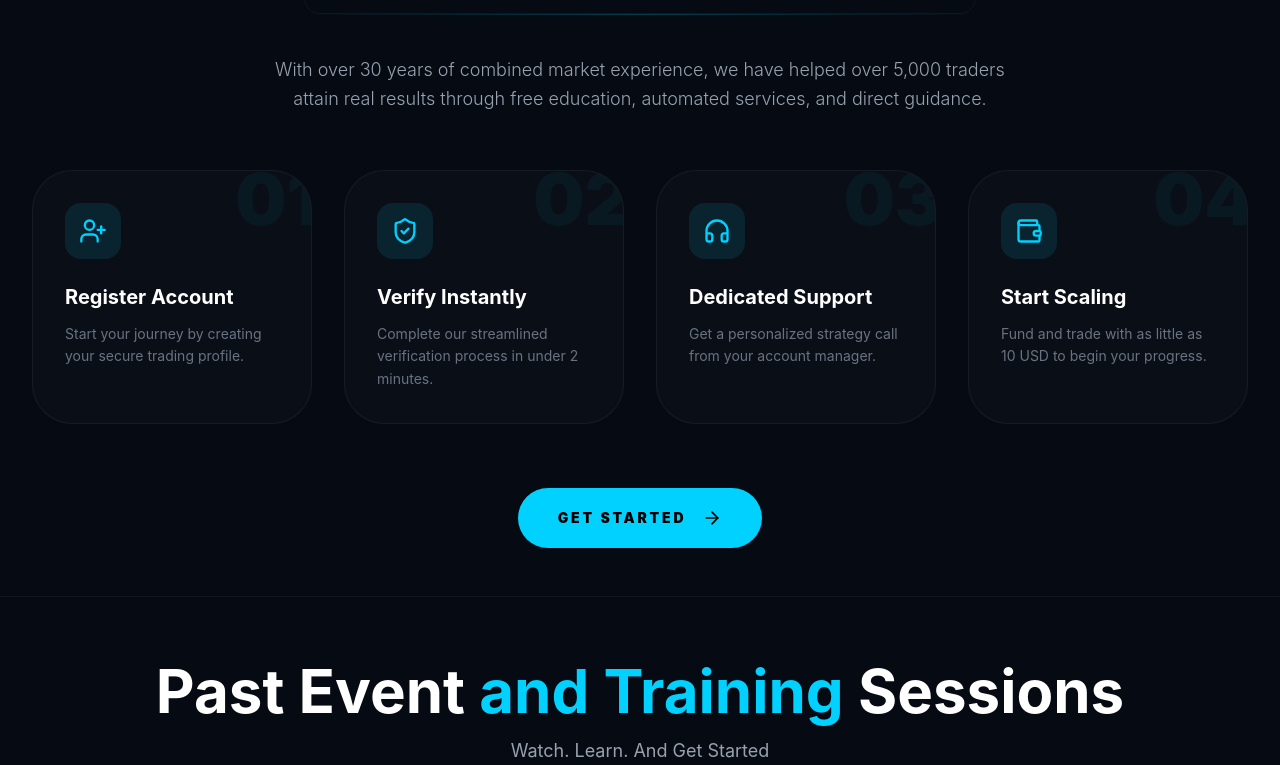
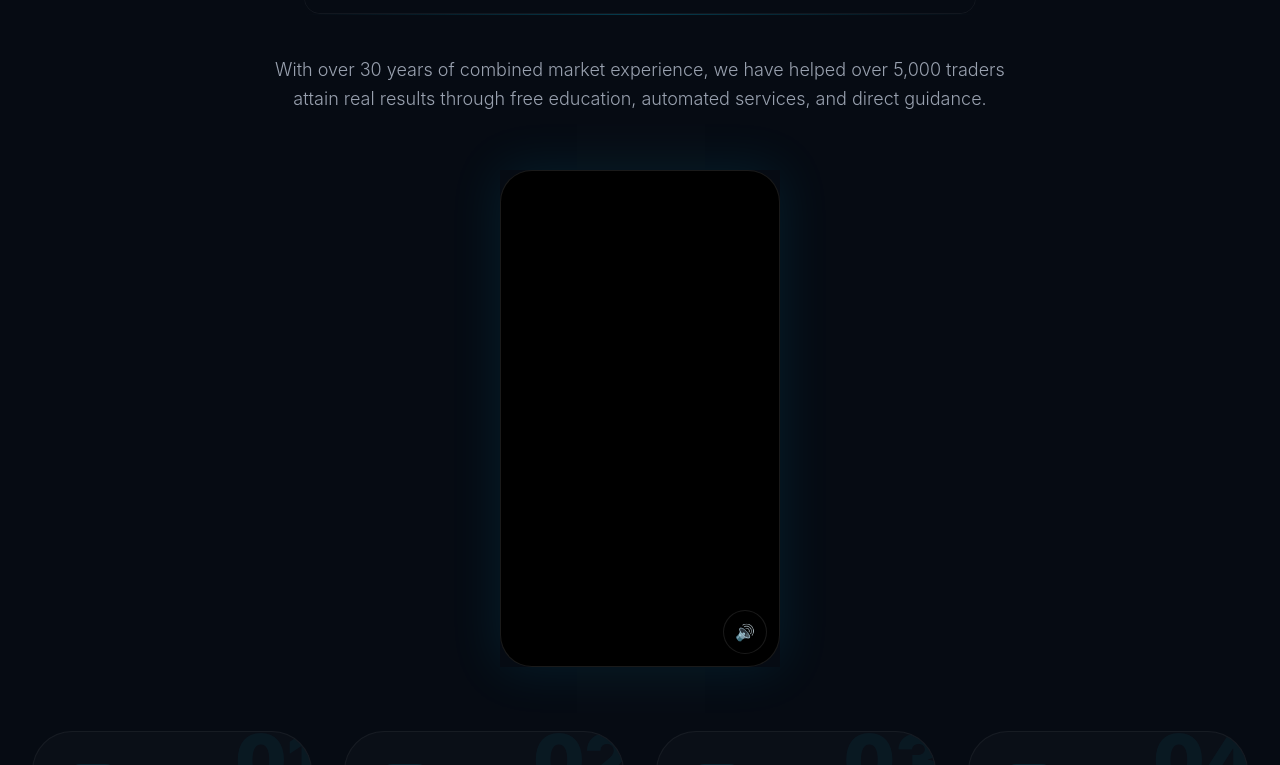
Before and after one commit to Greatpips/dupoin, a React (Vite) app: page / in a window 1280 px wide. Shown: the part 1220-1985 px from the top of the page. Built offline with nearby package versions, Linux system fonts and the light colour scheme.

Commit message:
added video

```diff
--- a/src/components/About.jsx
+++ b/src/components/About.jsx
@@ -1,7 +1,10 @@
 import React, { useEffect, useRef, useState } from 'react';
 import { motion, useInView } from 'framer-motion';
 import {
-  UserPlus, ShieldCheck, Headphones, Wallet,
+  UserPlus,
+  ShieldCheck,
+  Headphones,
+  Wallet,
   ArrowRight
 } from 'lucide-react';
 
@@ -11,15 +14,22 @@ function useCounter(target, duration = 2200, started = false) {
 
   useEffect(() => {
     if (!started) return;
+
     let startTime = null;
-    const easeOut = t => 1 - Math.pow(1 - t, 3);
+
+    const easeOut = (t) => 1 - Math.pow(1 - t, 3);
 
     const tick = (now) => {
       if (!startTime) startTime = now;
+
       const elapsed = now - startTime;
       const progress = Math.min(elapsed / duration, 1);
+
       setCount(Math.round(easeOut(progress) * target));
-      if (progress < 1) requestAnimationFrame(tick);
+
+      if (progress < 1) {
+        requestAnimationFrame(tick);
+      }
     };
 
     requestAnimationFrame(tick);
@@ -36,22 +46,22 @@ function StatCell({ value, suffix, label, started, delay = 0 }) {
     <motion.div
       initial={{ opacity: 0, y: 16 }}
       animate={started ? { opacity: 1, y: 0 } : {}}
-      transition={{ duration: 0.7, delay: delay * 0.15, ease: [0.22, 1, 0.36, 1] }}
+      transition={{
+        duration: 0.7,
+        delay: delay * 0.15,
+        ease: [0.22, 1, 0.36, 1]
+      }}
       className="group relative flex flex-col items-center justify-center py-9 px-6 bg-[#060b13] overflow-hidden"
     >
-      {/* Hover radial glow */}
       <div className="absolute inset-0 bg-[radial-gradient(ellipse_at_50%_0%,rgba(0,209,255,0.08)_0%,transparent_70%)] opacity-0 group-hover:opacity-100 transition-opacity duration-500 pointer-events-none" />
 
-      {/* Number */}
       <span className="relative z-10 text-[clamp(2.4rem,5vw,3.4rem)] font-black leading-none tracking-tight text-[#00d1ff] tabular-nums">
         {count.toLocaleString()}
         <span className="text-[0.7em]">{suffix}</span>
       </span>
 
-      {/* Accent line */}
       <span className="block w-8 h-[2px] my-3 bg-gradient-to-r from-transparent via-[#00d1ff] to-transparent" />
 
-      {/* Label */}
       <span className="relative z-10 text-[0.7rem] font-semibold uppercase tracking-[0.2em] text-white/40">
         {label}
       </span>
@@ -66,31 +76,124 @@ const About = ({ onAction }) => {
     visible: {
       opacity: 1,
       y: 0,
-      transition: { duration: 1, ease: [0.22, 1, 0.36, 1] }
+      transition: {
+        duration: 1,
+        ease: [0.22, 1, 0.36, 1]
+      }
     }
   };
 
   const steps = [
-    { step: "01", icon: <UserPlus />, title: "Register Account", desc: "Start your journey by creating your secure trading profile." },
-    { step: "02", icon: <ShieldCheck />, title: "Verify Instantly", desc: "Complete our streamlined verification process in under 2 minutes." },
-    { step: "03", icon: <Headphones />, title: "Dedicated Support", desc: "Get a personalized strategy call from your account manager." },
-    { step: "04", icon: <Wallet />, title: "Start Scaling", desc: "Fund and trade with as little as 10 USD to begin your progress." }
+    {
+      step: "01",
+      icon: <UserPlus />,
+      title: "Register Account",
+      desc: "Start your journey by creating your secure trading profile."
+    },
+    {
+      step: "02",
+      icon: <ShieldCheck />,
+      title: "Verify Instantly",
+      desc: "Complete our streamlined verification process in under 2 minutes."
+    },
+    {
+      step: "03",
+      icon: <Headphones />,
+      title: "Dedicated Support",
+      desc: "Get a personalized strategy call from your account manager."
+    },
+    {
+      step: "04",
+      icon: <Wallet />,
+      title: "Start Scaling",
+      desc: "Fund and trade with as little as 10 USD to begin your progress."
+    }
   ];
 
   const stats = [
     { value: 5000, suffix: "+", label: "Traders Helped" },
-    { value: 30,   suffix: "+", label: "Years Experience" },
+    { value: 30, suffix: "+", label: "Years Experience" },
   ];
 
+  /* ── REFS ── */
   const counterRef = useRef(null);
-  const isInView = useInView(counterRef, { once: true, margin: "-80px" });
+
+  /* ── VIDEO REFS ── */
+  const containerRef = useRef(null);
+  const iframeRef = useRef(null);
+  const playerRef = useRef(null);
+
+  const isCounterInView = useInView(counterRef, {
+    once: true,
+    margin: "-80px"
+  });
+
+  /* ── VIDEO VISIBILITY ── */
+  const isVideoInView = useInView(containerRef, {
+    threshold: 0.5,
+  });
+
+  /* ── LOAD YOUTUBE PLAYER ── */
+  useEffect(() => {
+
+    function createPlayer() {
+      if (playerRef.current || !iframeRef.current) return;
+
+      playerRef.current = new window.YT.Player(iframeRef.current, {
+        videoId: "wog2qZwxulw",
+        playerVars: {
+          autoplay: 0,
+          controls: 0,
+          modestbranding: 1,
+          rel: 0,
+          loop: 1,
+          playlist: "wog2qZwxulw",
+          playsinline: 1,
+          mute: 1,
+        },
+      });
+    }
+
+    /* If API already exists */
+    if (window.YT && window.YT.Player) {
+      createPlayer();
+      return;
+    }
+
+    /* Load YouTube API */
+    const tag = document.createElement("script");
+    tag.src = "https://www.youtube.com/iframe_api";
+    document.body.appendChild(tag);
+
+    window.onYouTubeIframeAPIReady = () => {
+      createPlayer();
+    };
+
+  }, []);
+
+  /* ── PLAY / PAUSE ON SCROLL ── */
+  useEffect(() => {
+    const player = playerRef.current;
+
+    if (!player || !player.playVideo) return;
+
+    if (isVideoInView) {
+      player.playVideo();
+    } else {
+      player.pauseVideo();
+    }
+  }, [isVideoInView]);
 
   return (
-    <section id="about" className="py-10 md:py-12 bg-[#060b13] overflow-hidden border-t border-white/5">
+    <section
+      id="about"
+      className="py-10 md:py-12 bg-[#060b13] overflow-hidden border-t border-white/5"
+    >
       <div className="max-w-[1440px] mx-auto px-4 lg:px-8">
 
         {/* ── Header ── */}
         <div className="text-center mb-10 md:mb-14">
+
           <motion.div
             initial="hidden"
             whileInView="visible"
@@ -111,17 +214,24 @@ const About = ({ onAction }) => {
           >
             STOP STRUGGLING ALONE.
             <br />
-            <span className="text-[#00d1ff]">Lets Hold your hands to success.</span>
+            <span className="text-[#00d1ff]">
+              Lets Hold your hands to success.
+            </span>
           </motion.h2>
 
           {/* ── Counters ── */}
           <div ref={counterRef} className="mt-10 mb-10">
+
             <div className="h-px w-full max-w-2xl mx-auto mb-0 bg-gradient-to-r from-transparent via-[#00d1ff]/25 to-transparent" />
 
-            {/* Improved Responsive Grid */}
             <div className="grid grid-cols-1 sm:grid-cols-2 max-w-2xl mx-auto border border-white/[0.05] rounded-2xl overflow-hidden">
               {stats.map((s, i) => (
-                <StatCell key={i} {...s} started={isInView} delay={i} />
+                <StatCell
+                  key={i}
+                  {...s}
+                  started={isCounterInView}
+                  delay={i}
+                />
               ))}
             </div>
 
@@ -135,14 +245,71 @@ const About = ({ onAction }) => {
             transition={{ duration: 1.5, delay: 0.4 }}
             className="max-w-3xl mx-auto text-gray-400 text-base md:text-lg leading-relaxed font-light"
           >
-            With over 30 years of combined market experience, we have helped over 5,000 traders
-            attain real results through free education, automated services, and direct guidance.
+            With over 30 years of combined market experience, we have helped over 5,000 traders attain real results through free education, automated services, and direct guidance.
           </motion.p>
+        </div>
+
+        {/* ── UPDATED YOUTUBE SHORT ── */}
+        <div className="mb-16 flex justify-center px-4">
+          <motion.div
+            ref={containerRef}
+            initial={{ opacity: 0, y: 40 }}
+            whileInView={{ opacity: 1, y: 0 }}
+            viewport={{ once: false }}
+            className="relative w-full shadow-[0_0_50px_rgba(0,209,255,0.1)] transition-all"
+            style={{
+              maxWidth: "min(280px, 100%)",
+              maxHeight: "min(500px, 70vh)",
+              aspectRatio: "9/16"
+            }}
+          >
+            <div className="absolute -inset-1 bg-[#00d1ff]/10 rounded-[2.2rem] blur-xl -z-10" />
+
+            <div className="relative w-full h-full rounded-[2rem] overflow-hidden border border-white/10 bg-black">
+
+              {/* YouTube Player */}
+              <div
+                ref={iframeRef}
+                className="w-full h-full scale-[1.18] pointer-events-none"
+              />
+
+              {/* Sound Toggle */}
+              <button
+                onClick={() => {
+                  if (!playerRef.current) return;
+
+                  const isMuted = playerRef.current.isMuted();
+
+                  if (isMuted) {
+                    playerRef.current.unMute();
+                  } else {
+                    playerRef.current.mute();
+                  }
+                }}
+                className="
+                  absolute bottom-3 right-3 z-20
+                  flex items-center justify-center
+                  w-11 h-11 rounded-full
+                  bg-black/55 backdrop-blur-xl
+                  border border-white/10
+                  text-white/90
+                  hover:bg-black/75
+                  hover:scale-105
+                  active:scale-95
+                  transition-all duration-300
+                "
+              >
+                🔊
+              </button>
+
+            </div>
+          </motion.div>
         </div>
 
         {/* ── Steps grid ── */}
         <div className="relative mb-16">
           <div className="grid grid-cols-1 sm:grid-cols-2 lg:grid-cols-4 gap-6 md:gap-8">
+
             {steps.map((item, index) => (
               <motion.div
                 key={index}
@@ -153,20 +320,29 @@ const About = ({ onAction }) => {
                 whileHover={{ y: -5 }}
                 className="group relative p-8 rounded-[2.5rem] bg-white/[0.02] border border-white/5 hover:border-[#00d1ff]/30 transition-all duration-500 overflow-hidden"
               >
+
                 <span className="absolute -top-2 -right-2 text-7xl font-black text-[#00d1ff]/5 group-hover:text-[#00d1ff]/10 transition-colors">
                   {item.step}
                 </span>
+
                 <div className="relative z-10">
+
                   <div className="w-14 h-14 rounded-2xl bg-[#00d1ff]/10 flex items-center justify-center text-[#00d1ff] mb-6 group-hover:shadow-[0_0_20px_rgba(0,209,255,0.3)] transition-all duration-500">
                     {React.cloneElement(item.icon, { size: 28 })}
                   </div>
+
                   <h4 className="text-xl font-bold mb-3 text-white group-hover:text-[#00d1ff] transition-colors">
                     {item.title}
                   </h4>
-                  <p className="text-gray-500 text-sm leading-relaxed">{item.desc}</p>
+
+                  <p className="text-gray-500 text-sm leading-relaxed">
+                    {item.desc}
+                  </p>
+
                 </div>
               </motion.div>
             ))}
+
           </div>
         </div>
 
@@ -182,8 +358,14 @@ const About = ({ onAction }) => {
             onClick={onAction}
             className="group relative flex items-center gap-4 px-10 py-5 rounded-full bg-[#00d1ff] text-black font-black text-sm tracking-[0.2em] uppercase overflow-hidden hover:shadow-[0_0_30px_rgba(0,209,255,0.4)] active:scale-95 transition-all"
           >
-            <span className="relative z-10">Get Started</span>
-            <ArrowRight className="relative z-10 group-hover:translate-x-1.5 transition-transform" size={20} />
+            <span className="relative z-10">
+              Get Started
+            </span>
+
+            <ArrowRight
+              className="relative z-10 group-hover:translate-x-1.5 transition-transform"
+              size={20}
+            />
           </button>
         </motion.div>
 
```
